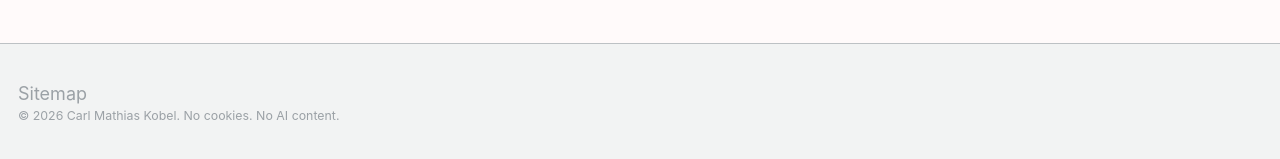
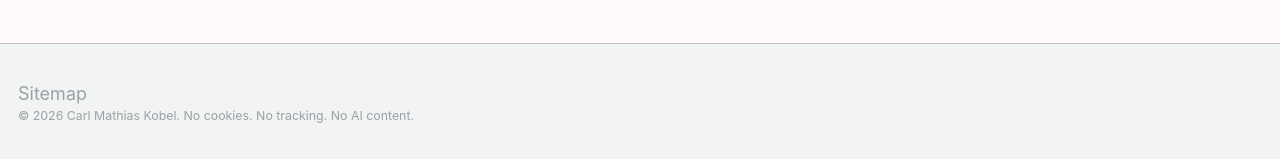
Before and after one commit to cmkobel/cmkobel.github.io, a Jekyll site: the page built from _pages/about.md, in a window 1280 px wide and 900 px high, scrolled down 1583 px. Shown: the part 738-897 px from the top of the window. Built offline with Jekyll 4.4.1, drawn with Linux system fonts in a browser that asks for light colours; some web fonts are replaced.

```diff
--- a/_includes/footer.html
+++ b/_includes/footer.html
@@ -11,4 +11,4 @@
 </div>
 {% endif %}
 
-<div class="page__footer-copyright">&copy; {{ site.time | date: '%Y' }} {{ site.name | default: site.title }}. No cookies. No AI content.
+<div class="page__footer-copyright">&copy; {{ site.time | date: '%Y' }} {{ site.name | default: site.title }}. No cookies. No tracking. No AI content.
```
